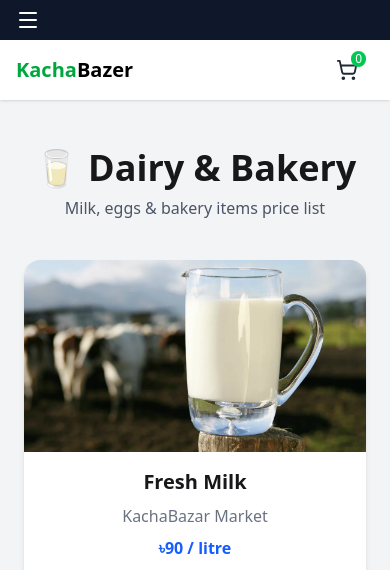
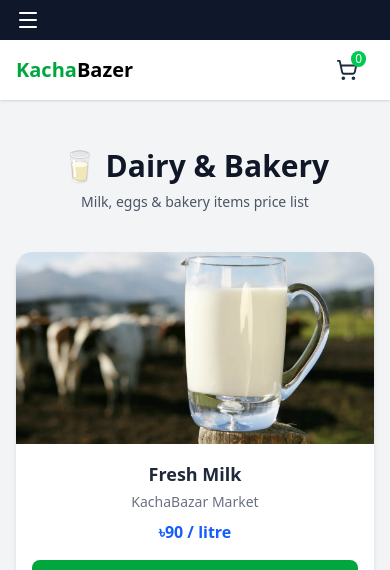
Before and after one commit to mizanurrahman017/Kacha-bazar, a React (Vite) app: page /category/dairy in a window 390 px wide. Shown: the top 570 px of the page. Built offline with nearby package versions, Linux system fonts and the light colour scheme; no server answers.

Commit message:
item and another file polising

```diff
--- a/src/Components/Item/Item.jsx
+++ b/src/Components/Item/Item.jsx
@@ -10,11 +10,10 @@ const Item = () => {
 
     if (!current) return;
 
-    if (direction === "left") {
-      current.scrollBy({ left: -scrollAmount, behavior: "smooth" });
-    } else {
-      current.scrollBy({ left: scrollAmount, behavior: "smooth" });
-    }
+    current.scrollBy({
+      left: direction === "left" ? -scrollAmount : scrollAmount,
+      behavior: "smooth",
+    });
   };
 
   const items = [
@@ -66,10 +65,10 @@ const Item = () => {
     <div className="max-w-7xl mx-auto px-4 md:px-6 py-12 relative">
 
       {/* Title */}
-      <h1 className="text-2xl md:text-3xl font-bold mb-2">
+      <h1 className="text-2xl md:text-3xl font-bold text-gray-900 mb-2">
         Featured & Popular Items
       </h1>
-      <p className="text-gray-500 mb-8 text-sm md:text-base">
+      <p className="text-gray-600 mb-8 text-sm md:text-base">
         Most viewed and frequently updated market products
       </p>
 
@@ -97,17 +96,7 @@ const Item = () => {
         {items.map((item) => (
           <div
             key={item.id}
-            className="
-              w-[80%]
-              sm:w-[45%]
-              lg:w-[23%]
-              flex-shrink-0
-              bg-white
-              rounded-2xl
-              shadow-md
-              hover:shadow-xl
-              transition duration-300
-            "
+            className="w-[80%] sm:w-[45%] lg:w-[23%] flex-shrink-0 bg-white rounded-2xl shadow-md hover:shadow-xl transition duration-300"
           >
             <img
               src={item.img}
@@ -116,7 +105,9 @@ const Item = () => {
             />
 
             <div className="p-4 md:p-5">
-              <h2 className="text-base md:text-lg font-semibold mb-2">
+
+              {/* 🔥 FIX: Added proper text color */}
+              <h2 className="text-base md:text-lg font-semibold text-gray-900 mb-2">
                 {item.name}
               </h2>
 
@@ -128,9 +119,10 @@ const Item = () => {
                 {item.market}
               </span>
 
-              <button className="w-full border border-green-600 text-green-600 py-2 rounded-lg text-sm md:text-base hover:bg-green-600 hover:text-white transition">
+              <button className="w-full border border-green-600 text-green-600 py-2 rounded-lg text-sm md:text-base hover:bg-green-600 hover:text-white transition duration-300">
                 View Details
               </button>
+
             </div>
           </div>
         ))}
--- a/src/Pages/Bakery/Bakery.jsx
+++ b/src/Pages/Bakery/Bakery.jsx
@@ -29,14 +29,14 @@ const Bakery = ({ addToCart }) => {
   ];
 
   return (
-    <div className="min-h-screen bg-gray-100 py-12 px-6">
+    <div className="min-h-screen bg-gray-100 py-12 px-4 sm:px-6">
       <div className="max-w-6xl mx-auto">
 
         {/* Title */}
-        <h1 className="text-4xl font-bold text-center mb-2">
+        <h1 className="text-3xl sm:text-4xl font-bold text-gray-900 text-center mb-2 break-words">
           🥛 Dairy & Bakery
         </h1>
-        <p className="text-center text-gray-600 mb-10">
+        <p className="text-center text-gray-600 text-sm sm:text-base mb-10 break-words">
           Milk, eggs & bakery items price list
         </p>
 
@@ -54,17 +54,19 @@ const Bakery = ({ addToCart }) => {
               />
 
               <div className="p-4 text-center">
-                <h2 className="text-xl font-semibold mb-2">
+                <h2 className="text-lg sm:text-xl font-semibold text-gray-800 mb-1 break-words">
                   {item.name}
                 </h2>
-                <p className="text-gray-500">{item.market}</p>
-                <p className="text-blue-600 font-bold mt-2">
+                <p className="text-gray-500 text-sm sm:text-base break-words">
+                  {item.market}
+                </p>
+                <p className="text-blue-600 font-bold mt-2 text-base sm:text-lg break-words">
                   {item.price}
                 </p>
 
                 <button
                   onClick={() => addToCart && addToCart(item)}
-                  className="mt-4 w-full bg-green-600 text-white py-2 rounded-lg hover:bg-blue-700 transition"
+                  className="mt-4 w-full bg-green-600 text-white py-2 rounded-lg hover:bg-green-700 transition"
                 >
                   Add to Cart 🛒
                 </button>
--- a/src/Pages/Fish/Fish.jsx
+++ b/src/Pages/Fish/Fish.jsx
@@ -33,7 +33,7 @@ const Fish = ({ addToCart }) => {
       <div className="max-w-6xl mx-auto">
 
         {/* Title */}
-        <h1 className="text-4xl font-bold text-center mb-2">
+        <h1 className="text-4xl font-bold text-center text-gray-800 mb-2">
           🐟 Fish & Meat
         </h1>
         <p className="text-center text-gray-600 mb-10">
@@ -45,7 +45,7 @@ const Fish = ({ addToCart }) => {
           {items.map((item, index) => (
             <div
               key={index}
-              className="bg-white rounded-2xl shadow-md overflow-hidden hover:shadow-xl transition"
+              className="bg-white rounded-2xl shadow-md overflow-hidden hover:shadow-xl transition duration-300"
             >
               <img
                 src={item.image}
@@ -54,17 +54,22 @@ const Fish = ({ addToCart }) => {
               />
 
               <div className="p-4 text-center">
-                <h2 className="text-xl font-semibold mb-2">
+                {/* 🔥 Important Fix: Added text-gray-800 */}
+                <h2 className="text-xl font-semibold text-gray-800 mb-2">
                   {item.name}
                 </h2>
-                <p className="text-gray-500">{item.market}</p>
+
+                <p className="text-gray-500">
+                  {item.market}
+                </p>
+
                 <p className="text-red-600 font-bold mt-2">
                   {item.price}
                 </p>
 
                 <button
                   onClick={() => addToCart && addToCart(item)}
-                  className="mt-4 w-full bg-green-600 text-white py-2 rounded-lg hover:bg-red-700 transition"
+                  className="mt-4 w-full bg-green-600 text-white py-2 rounded-lg hover:bg-green-700 transition duration-300"
                 >
                   Add to Cart 🛒
                 </button>
--- a/src/Pages/Vagetable/Vagetable.jsx
+++ b/src/Pages/Vagetable/Vagetable.jsx
@@ -32,7 +32,7 @@ const Vagetable = ({ addToCart }) => {
     <div className="min-h-screen bg-gray-100 py-12 px-6">
       <div className="max-w-6xl mx-auto">
 
-        <h1 className="text-4xl font-bold text-center mb-2">
+        <h1 className="text-4xl font-bold text-center text-gray-800 mb-2">
           🥦 Vegetables
         </h1>
         <p className="text-center text-gray-600 mb-10">
@@ -43,7 +43,7 @@ const Vagetable = ({ addToCart }) => {
           {vegetables.map((item, index) => (
             <div
               key={index}
-              className="bg-white rounded-2xl shadow-md overflow-hidden hover:shadow-xl transition"
+              className="bg-white rounded-2xl shadow-md overflow-hidden hover:shadow-xl transition duration-300"
             >
               <img
                 src={item.image}
@@ -52,17 +52,22 @@ const Vagetable = ({ addToCart }) => {
               />
 
               <div className="p-4 text-center">
-                <h2 className="text-xl font-semibold mb-2">
+                {/* 🔥 Fix: Added text-gray-900 */}
+                <h2 className="text-xl font-semibold text-gray-900 mb-2">
                   {item.name}
                 </h2>
-                <p className="text-gray-500">{item.market}</p>
+
+                <p className="text-gray-500">
+                  {item.market}
+                </p>
+
                 <p className="text-green-600 font-bold mt-2">
                   {item.price}
                 </p>
 
                 <button
-                  onClick={addToCart}
-                  className="mt-4 w-full bg-green-600 text-white py-2 rounded-lg hover:bg-green-700 transition"
+                  onClick={() => addToCart && addToCart(item)}
+                  className="mt-4 w-full bg-green-600 text-white py-2 rounded-lg hover:bg-green-700 transition duration-300"
                 >
                   Add to Cart 🛒
                 </button>
```
